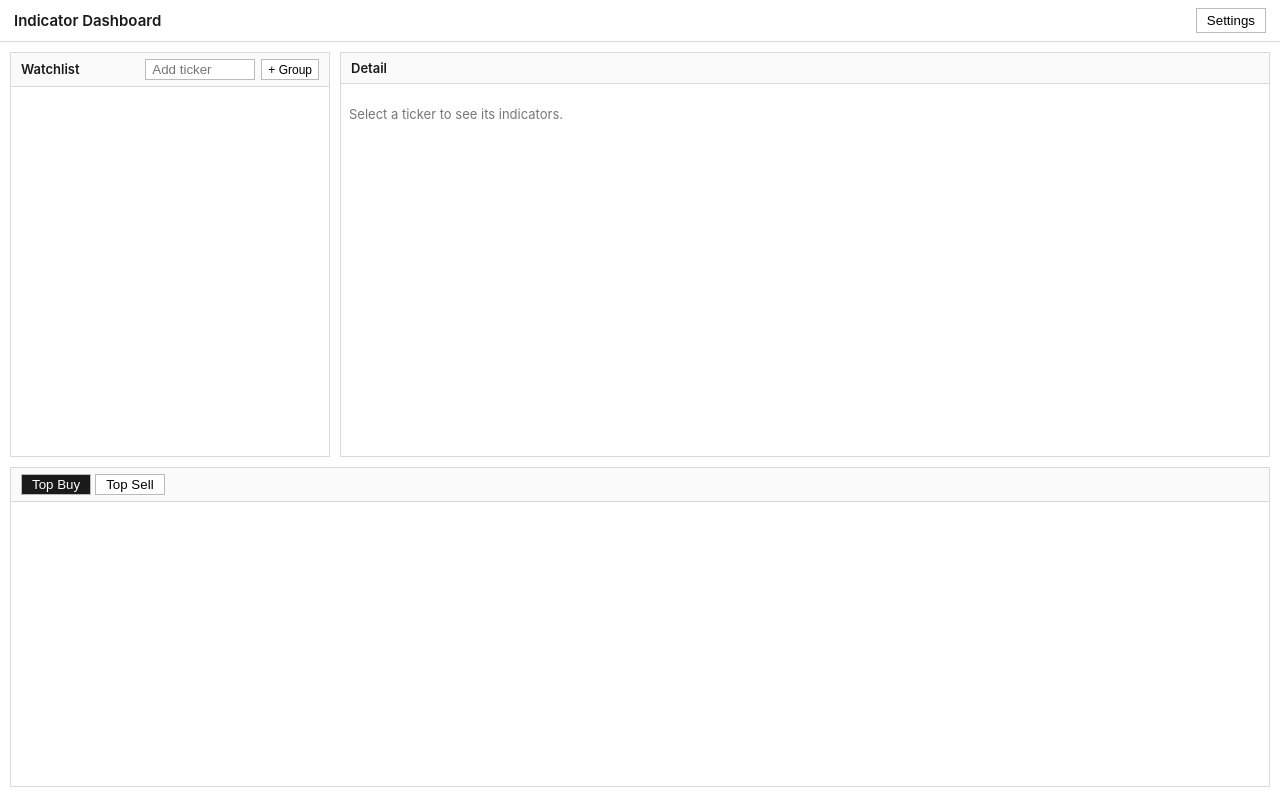
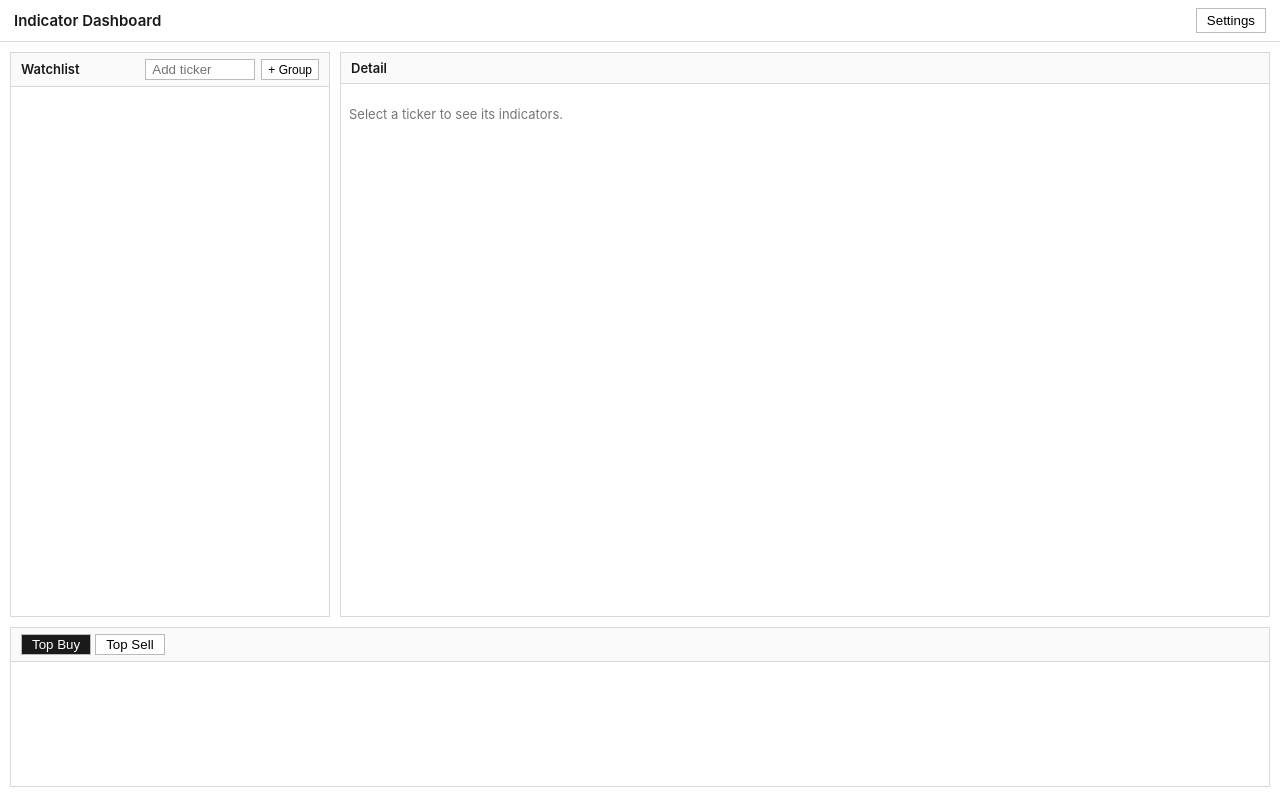
Before and after one commit to a16721521/stock-dashboard, a plain HTML site: page frontend/index.html in a window 1280 px wide. Drawn offline with nearby package versions, Linux system fonts and the light colour scheme; no server answers.

Commit message:
style: halve the marketwide (bottom) panel height

```diff
--- a/frontend/css/style.css
+++ b/frontend/css/style.css
@@ -22,7 +22,7 @@ body {
 .grid {
   display: grid; gap: 10px; padding: 10px;
   grid-template-columns: 320px 1fr;
-  grid-template-rows: minmax(320px, 1fr) minmax(220px, 40vh);
+  grid-template-rows: minmax(320px, 1fr) minmax(110px, 20vh);
   grid-template-areas: "watch detail" "market market";
   height: calc(100vh - 45px);
 }
```
